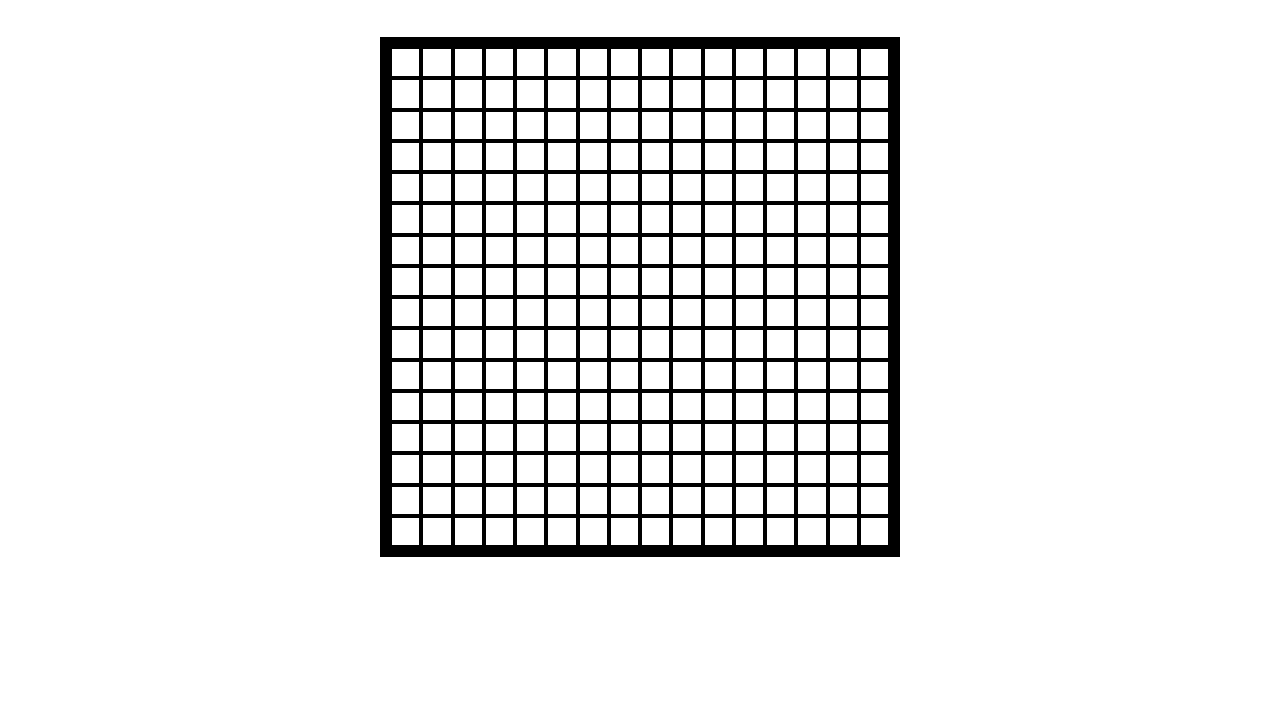
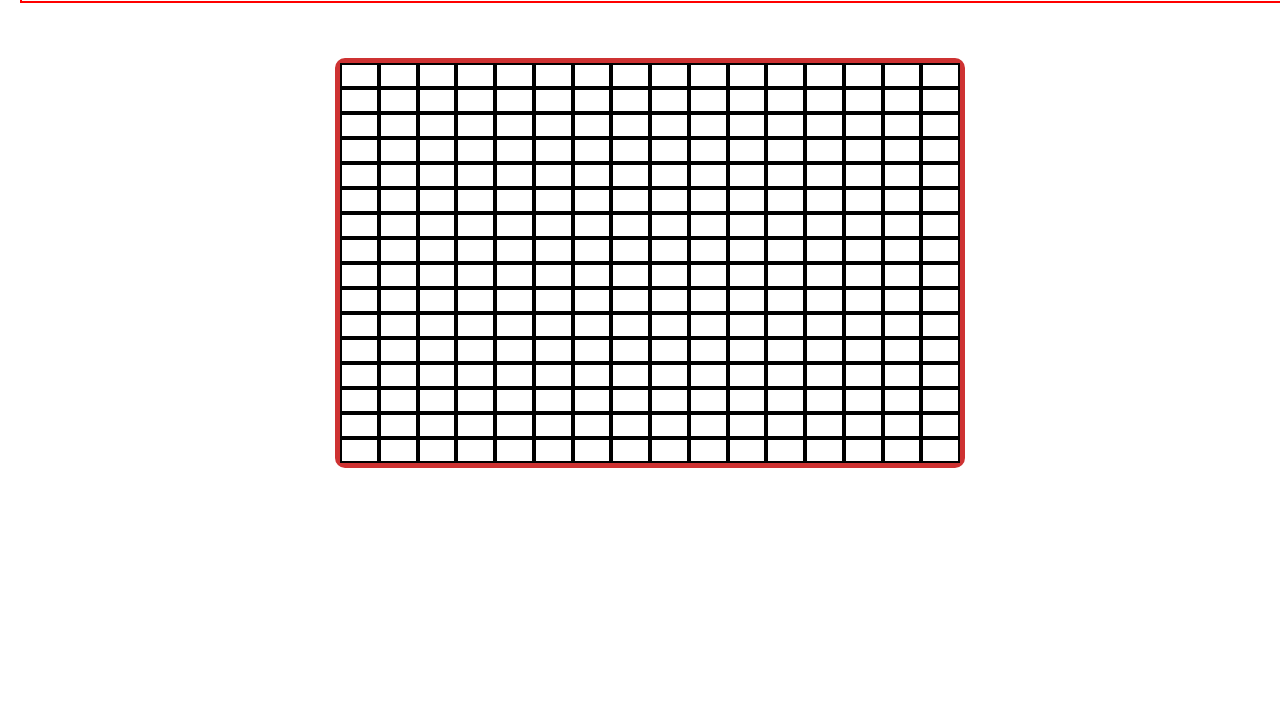
Before and after one commit to IzacEspinoza/Sketch-Board, a plain HTML site: page index.html in a window 1280 px wide. Shown: the part 91-800 px from the top of the page. Drawn offline with Linux system fonts and the light colour scheme.

Commit message:
Edit to styling Added a title to center of the screen, refined some divs and spacings, also declared a deafult grid size

```diff
--- a/index.html
+++ b/index.html
@@ -9,6 +9,11 @@
     <script src="script.js" defer></script>
 </head>
 <body>
-    <div class="grid"></div>
+    <div class="title-holder">
+        <h1 id="title">Sketchboard!</h1>
+    </div>
+    <div class="grid-container">
+        <div class="grid"></div>
+    </div>
 </body>
 </html>
--- a/script.js
+++ b/script.js
@@ -1,9 +1,11 @@
 //get our grid
 const grid = document.querySelector('.grid');
+//DEFAULT GRID SIZE
+const DEFAULT_GRID = 256;
 //Grid generator function
-makeGrid = () =>{
+makeGrid = (number) =>{
     //for loop to create the divs to fill up the grid space(16x16 = 256)
-    for(let i = 0; i < 256; i++){
+    for(let i = 0; i < number; i++){
         //create div while loop is active
         const div = document.createElement('div');
         //add class to the divs
@@ -12,12 +14,12 @@ makeGrid = () =>{
 
         //add event listeners to each div cell created(to allow drawing effect)
         div.addEventListener('mouseover', function(event){
-            event.target.style.backgroundColor = 'blue';
+            event.target.style.backgroundColor = 'red';
         })
         //append the divs to the grid container to make the grid squares
         grid.appendChild(div);
     }
 
 }
-//Call the grid
-makeGrid();
+//Call the grid(default size)
+makeGrid(DEFAULT_GRID);
--- a/style.css
+++ b/style.css
@@ -5,16 +5,34 @@
 }
 body{
     display: flex;
+    flex-direction: column;
+    padding: 20px;
+}
+/*Title thing styles*/
+.title-holder{
+    border: 2px solid red;
+    height: 50px;
+    width: 100%;
+    padding: 10px;
+    display: flex;
     justify-content: center;
-    align-content: center;
-    padding: 10%;
+    align-items: center;
 }
 /*Grid styling*/
+.grid-container{
+    height: 500px;
+    display: flex;
+    padding: 10px;
+    justify-content: center;
+    align-items: center;
+    width: 100%;
+}
 .grid{
-    border: 10px solid black;
+    border: 5px solid rgb(206, 50, 50);
+    border-radius: 10px;
     background-color: rgb(204, 192, 192);
-    width: 500px;
-    height: 500px;
+    width: 50%;
+    height: 80%;
     display: grid;
     grid-template-columns: repeat(16, 2fr);
     grid-template-rows: repeat(16, 2fr);
```
